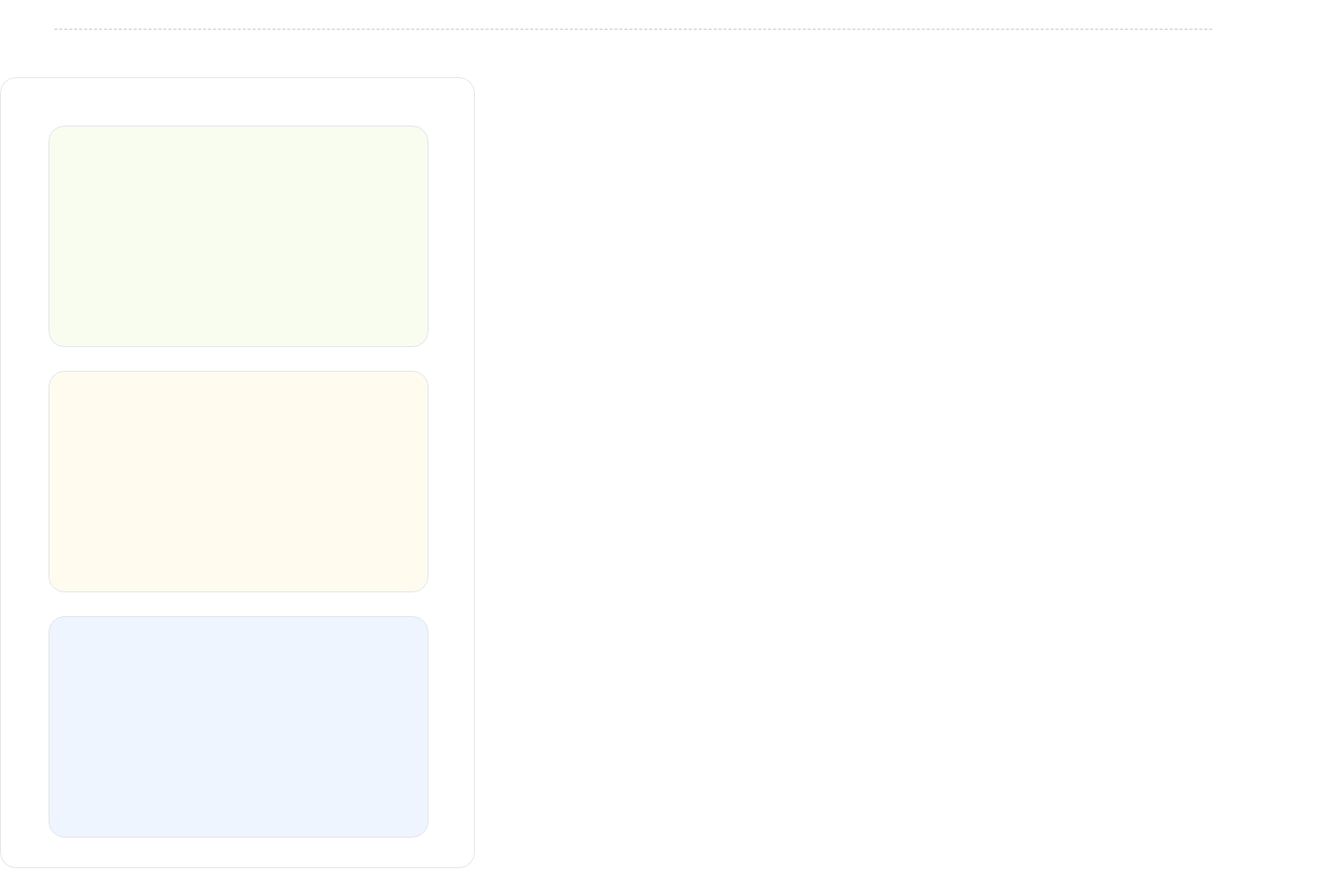
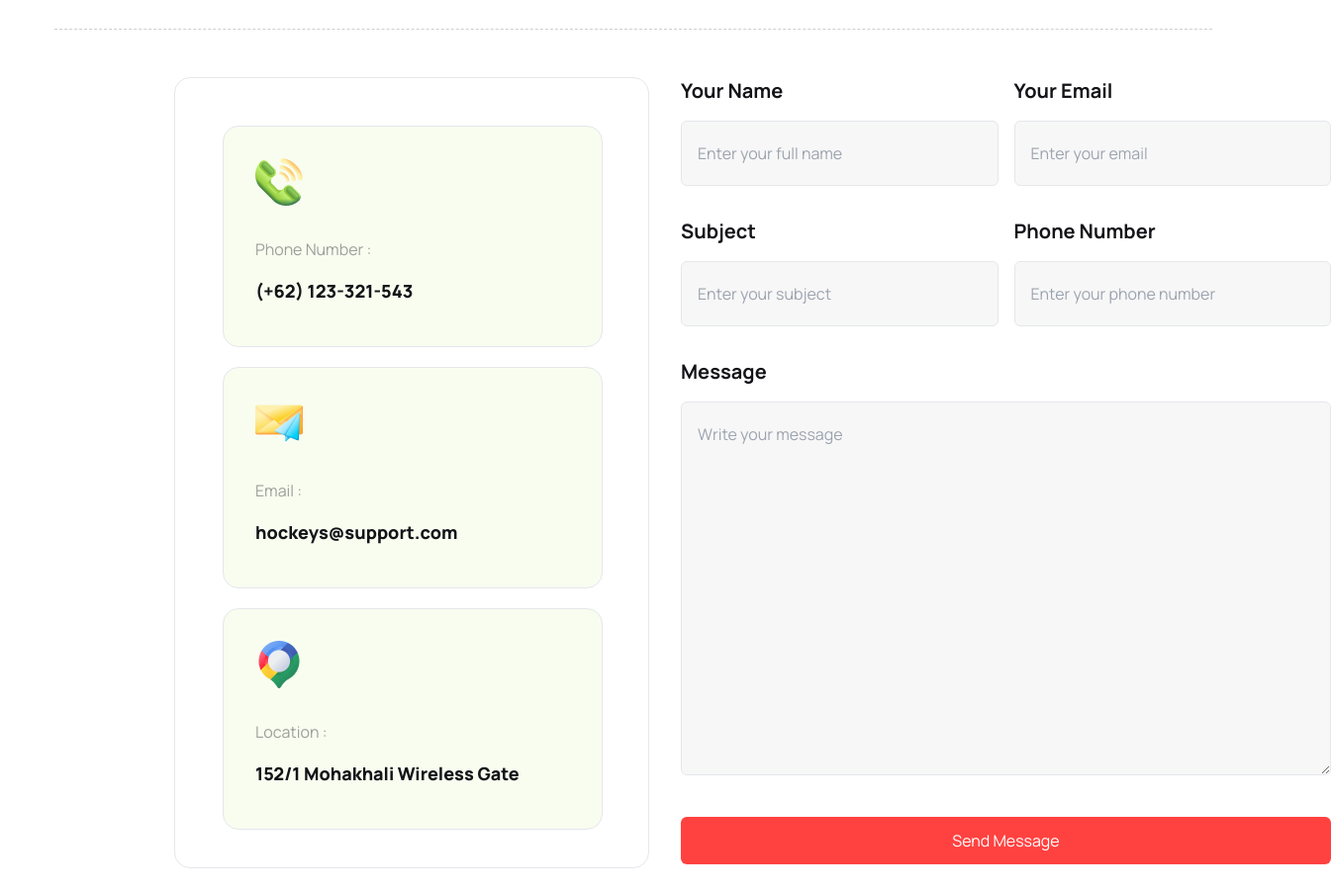
Before and after one commit to naima-tushin/Assignment-3, a plain HTML site: page index.html in a window 1280 px wide. Shown: the part 4493-5395 px from the top of the page at 99% size, 1345 px wide, since content can reach past the window. Before the commit the page ends 5371 px from the top, so only its background shows below. Drawn offline with nearby package versions, Linux system fonts and the light colour scheme.

Commit message:
get in touch section done with responsive for small devices

```diff
--- a/index.html
+++ b/index.html
@@ -432,7 +432,8 @@
         <section class="mx-6 lg:mx-44 lg:mt-0">
             <h2 class="text-secondary text-center text-xl lg:text-4xl font-extrabold mb-4 lg:mb-6 mt-0">Clients Question
             </h2>
-            <p class="text-center text-sm lg:text-base mb-6 lg:mb-8">Welcome to our Hockey and Skiing FAQs!Explore this section to find
+            <p class="text-center text-sm lg:text-base mb-6 lg:mb-8">Welcome to our Hockey and Skiing FAQs!Explore this
+                section to find
                 answers and dive <br class="hidden lg:visible"> into the exciting world of hockey and skiing. </p>
         </section>
         <!-- horizontal line-->
@@ -450,7 +451,8 @@
                             Our Equipment
                         </div>
                         <div class="collapse-content text-[#13131899] w-56 lg:w-[600px]">
-                            <p class="text-sm">Elevate your game with our elite hockey gear – sticks, protective gear, and essentials for all skill levels.</p>
+                            <p class="text-sm">Elevate your game with our elite hockey gear – sticks, protective gear,
+                                and essentials for all skill levels.</p>
                         </div>
                     </div>
                     <div class="border-t border-[#13131833] mb-8 lg:mb-2 w-64 lg:w-[625px] mx-auto"></div>
@@ -460,7 +462,8 @@
                             Hockey Training
                         </div>
                         <div class="collapse-content text-[#13131899] w-56 lg:w-[600px]">
-                            <p class="text-sm">Maximize your skills with our Hockey Training. From drills to personalized coaching, level up on the ice. Train like a pro, play like a champion!</p>
+                            <p class="text-sm">Maximize your skills with our Hockey Training. From drills to
+                                personalized coaching, level up on the ice. Train like a pro, play like a champion!</p>
                         </div>
                     </div>
                     <div class="border-t border-[#13131833] mb-8 lg:mb-2 w-64 lg:w-[625px] mx-auto"></div>
@@ -470,7 +473,8 @@
                             Private Lessons
                         </div>
                         <div class="collapse-content text-[#13131899] w-56 lg:w-[600px]">
-                            <p class="text-sm">Hone your skills with Private Lessons. Personalized coaching for peak performance on the ice. Elevate your game, one-on-one.</p>
+                            <p class="text-sm">Hone your skills with Private Lessons. Personalized coaching for peak
+                                performance on the ice. Elevate your game, one-on-one.</p>
                         </div>
                     </div>
                     <div class="border-t border-[#13131833] mb-8 lg:mb-2 w-64 lg:w-[625px] mx-auto"></div>
@@ -480,7 +484,8 @@
                             Ski Touring
                         </div>
                         <div class="collapse-content text-[#13131899] w-56 lg:w-[600px]">
-                                <p class="text-sm">Embark on thrilling adventures with our Ski Touring experiences. Explore picturesque trails, guided by experts. Unleash the excitement of the slopes with us!</p>
+                            <p class="text-sm">Embark on thrilling adventures with our Ski Touring experiences. Explore
+                                picturesque trails, guided by experts. Unleash the excitement of the slopes with us!</p>
                         </div>
                     </div>
                     <div class="border-t border-[#13131833] mb-8 lg:mb-2 w-64 lg:w-[625px] mx-auto"></div>
@@ -490,7 +495,8 @@
                             Booking
                         </div>
                         <div class="collapse-content text-[#13131899] w-56 lg:w-[600px]">
-                                    <p class="text-sm">Effortless booking for hockey and skiing. Gear, training, lessons, and tours at your fingertips. Start your adventure with a click!</p>
+                            <p class="text-sm">Effortless booking for hockey and skiing. Gear, training, lessons, and
+                                tours at your fingertips. Start your adventure with a click!</p>
                         </div>
                     </div>
                     <div class="border-t border-[#13131833] mb-8 lg:mb-2 w-64 lg:w-[625px] mx-auto"></div>
@@ -500,7 +506,8 @@
                             Pricings
                         </div>
                         <div class="collapse-content text-[#13131899] w-56 lg:w-[600px]">
-                                        <p class="text-sm">Clear and affordable pricing for hockey and skiing. Your passion, your budget – discover the perfect fit with us!</p>
+                            <p class="text-sm">Clear and affordable pricing for hockey and skiing. Your passion, your
+                                budget – discover the perfect fit with us!</p>
                         </div>
                     </div>
                 </div>
@@ -512,28 +519,73 @@
         <section class="mx-6 lg:mx-44 lg:mt-0">
             <h2 class="text-secondary text-center text-xl lg:text-4xl font-extrabold mb-4 lg:mb-6 mt-0">Get In Touch
             </h2>
-            <p class="text-center text-sm lg:text-base mb-6 lg:mb-8">Reach out to us in the 'Get in Touch' section for all your hockey inquiries. <br class="hidden lg:visible">Your journey on the ice starts with a simple message!</p>
+            <p class="text-center text-sm lg:text-base mb-6 lg:mb-8">Reach out to us in the 'Get in Touch' section for
+                all your hockey inquiries. <br class="hidden lg:visible">Your journey on the ice starts with a simple
+                message!</p>
         </section>
         <!-- horizontal line-->
         <div class="border-t border-dashed border-[#13131833] mx-auto mb-8 lg:mb-12 mt-0 w-56 lg:w-[1170px]"></div>
         <!-- Get in touch details section -->
         <section>
-            <div>
-                <div class="border rounded-2xl w-[480px] h-[800px]">
-                    <div class=" border rounded-2xl bg-[#BCED6D1A] w-96 h-56 mt-12 mb-6 mx-12">
-
+            <div class="grid lg:flex gap-6 mx-5 lg:mx-44 mb-6">
+                <div class="border rounded-2xl w-80 lg:w-[480px] lg:h-[800px] pt-5 pl-5 lg:py-12 lg:px-12">
+                    <div class=" border rounded-2xl bg-[#BCED6D1A] w-[280px] lg:w-96 lg:h-56 mb-5">
+                        <img src="images/Group 1171275317.png" alt="call" class="my-8 mx-8">
+                        <div class="my-8 mx-8">
+                            <h3 class="mb-4 text-[#13131866]">Phone Number : </h3>
+                            <h3 class="text-secondary font-extrabold text-lg">(+62) 123-321-543</h3>
                         </div>
-                    <div class=" border rounded-2xl bg-[#FDDD5F1A] w-96 h-56 mb-6 mx-12">
-
                     </div>
-                    <div class=" border rounded-2xl bg-[#629CF31A] w-96 h-56 mb-6 mx-12">
-
+                    <div class=" border rounded-2xl bg-[#BCED6D1A] w-[280px] lg:w-96 lg:h-56 mb-5">
+                        <img src="images/Group 1171275318.png" alt="call" class="my-8 mx-8">
+                        <div class="my-8 mx-8">
+                            <h3 class="mb-4 text-[#13131866]">Email : </h3>
+                            <h3 class="text-secondary font-extrabold text-lg">hockeys@support.com </h3>
+                        </div>
+                    </div>
+                    <div class=" border rounded-2xl bg-[#BCED6D1A] w-[280px] lg:w-96 lg:h-56 mb-5">
+                        <img src="images/Group 1171275321.png" alt="call" class="my-8 mx-8">
+                        <div class="my-8 mx-8">
+                            <h3 class="mb-4 text-[#13131866]">Location : </h3>
+                            <h3 class="text-secondary font-extrabold text-lg">152/1 Mohakhali Wireless Gate </h3>
+                        </div>
                     </div>
                 </div>
                 <div>
-
+                    <div class="w-[325px] lg:w-[665px] lg:pl-2">
+                        <form class="lg:grid lg:grid-cols-2 gap-4">
+                          <div class="mb-4">
+                            <label for="name" class="block text-secondary text-xl font-bold mb-4">Your Name</label>
+                            <input type="text" id="name" name="name" placeholder="Enter your full name" class="w-full px-4 py-5 border rounded-md text-[#1313184D] bg-[#13131808]">
+                          </div>
+                          <div class="mb-4">
+                            <label for="email" class="block text-secondary text-xl font-bold mb-4">Your Email</label>
+                            <input type="email" id="email" name="email" placeholder="Enter your email" class="w-full px-4 py-5 border rounded-md text-[#1313184D] bg-[#13131808]">
+                          </div>
+                          <div class="mb-4">
+                            <label for="subject" class="block text-secondary text-xl font-bold mb-4">Subject</label>
+                            <input type="text" id="subject" name="subject" placeholder="Enter your subject" class="w-full px-4 py-5 border rounded-md text-[#1313184D] bg-[#13131808]">
+                          </div>
+                          <div class="mb-4">
+                            <label for="phone" class="block text-secondary text-xl font-bold mb-4">Phone Number</label>
+                            <input type="tel" id="phone" name="phone" placeholder="Enter your phone number" class="w-full px-4 py-5 border rounded-md text-[#1313184D] bg-[#13131808]">
+                          </div>
+                          <div class="col-span-2 mb-5">
+                            <label for="message" class="block text-secondary text-xl font-bold mb-4">Message</label>
+                            <textarea id="message" name="message" rows="14" placeholder="Write your message" class="w-full px-4 lg:py-5 border rounded-md text-[#1313184D] bg-[#13131808]"></textarea>
+                          </div>
+                          <div class="col-span-2">
+                            <button type="submit" class="w-full bg-primary text-common py-3 px-6 rounded-md"> Send Message
+                            </button>
+                          </div>
+                        </form>
                       </div>
                 </div>
+            </div>
+        </section>
+        <!-- Social Media Section-->
+        <section>
+
         </section>
     </main>
     <footer>
```
Lines whose indentation alone changed are shown as unchanged.
